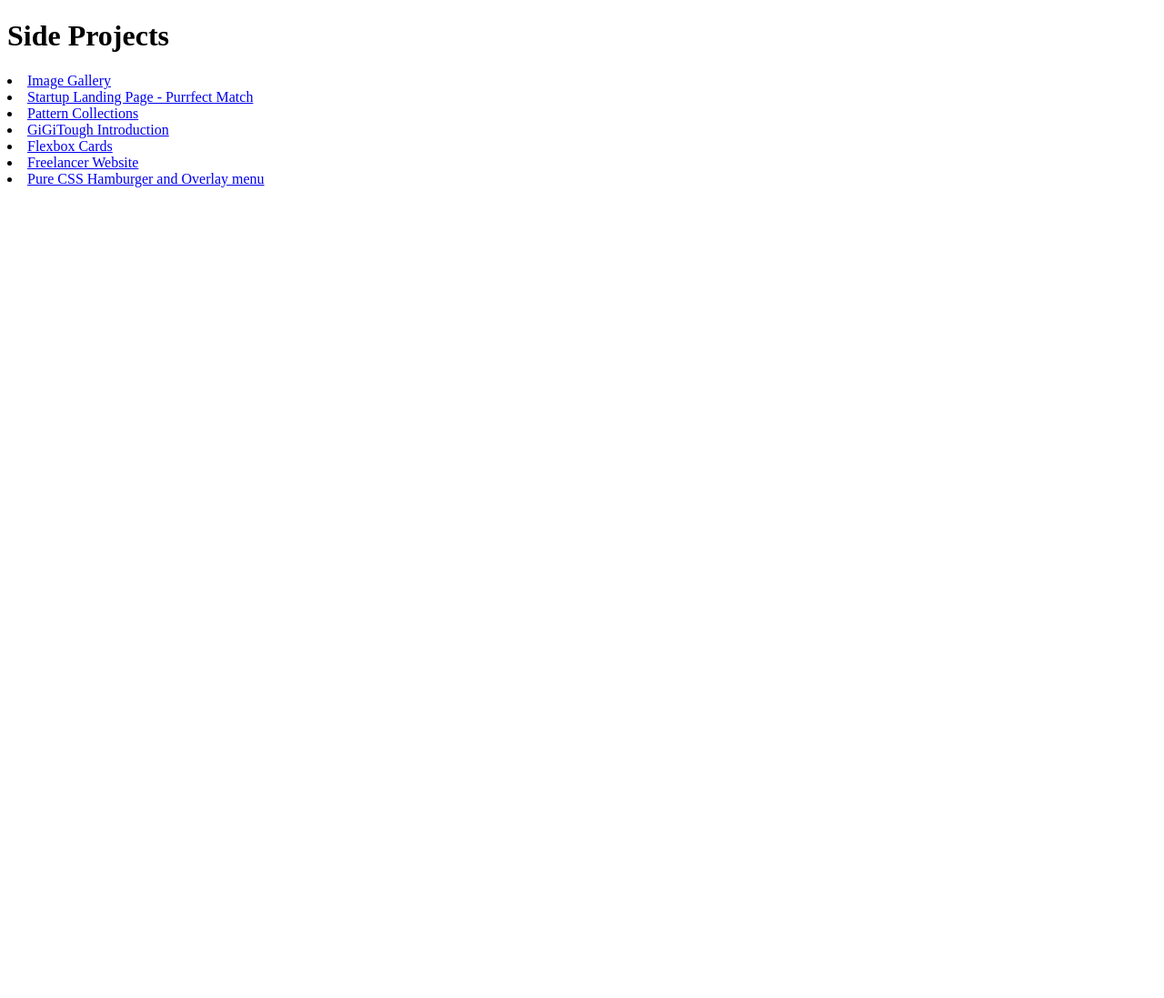
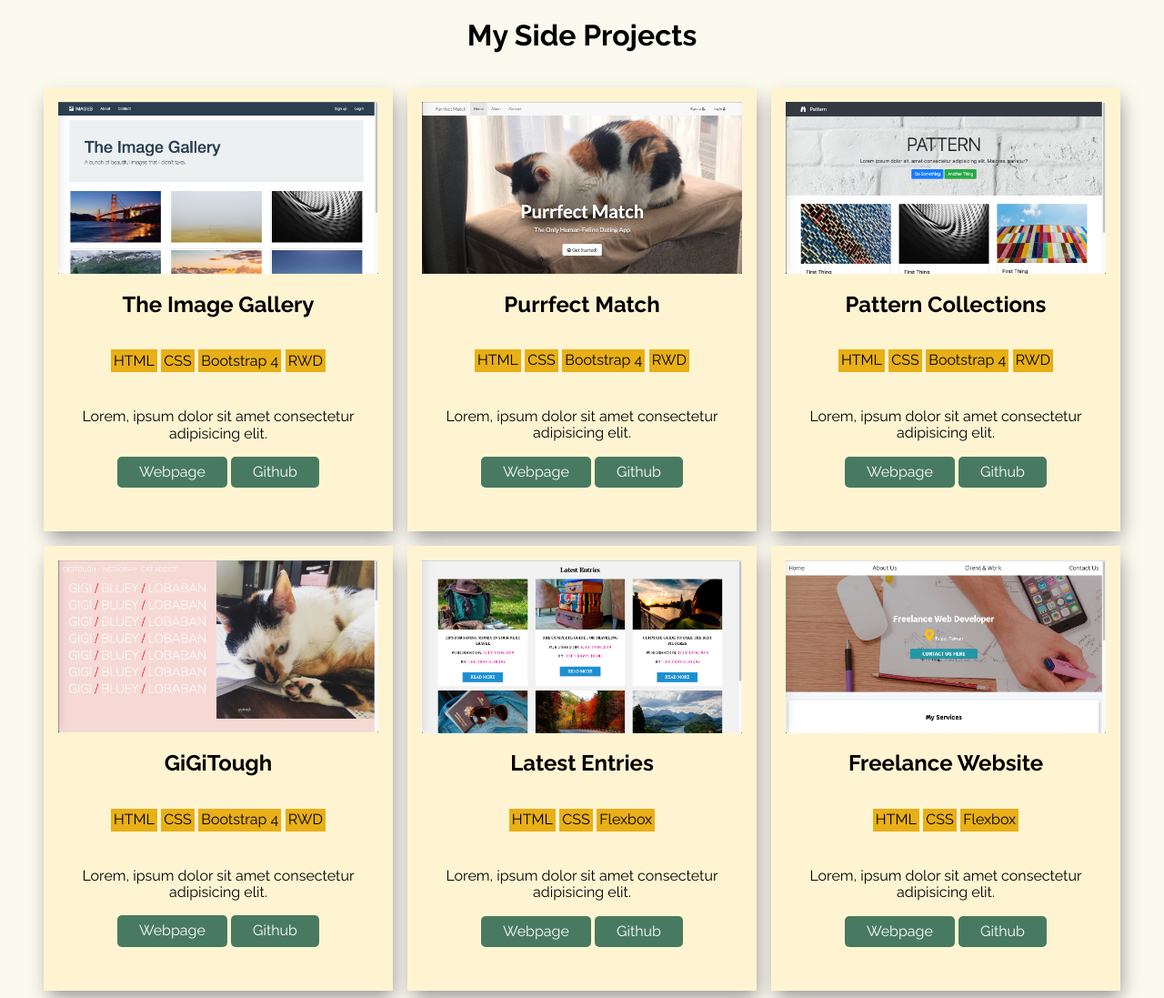
Before and after one commit to NathalieLu/side-projects, a plain HTML site: page index.html in a window 1280 px wide. Shown: the top 1097 px of the page at 91% size. Before the commit the page ends 800 px from the top, so only its background shows below. Drawn offline with nearby package versions, Linux system fonts and the light colour scheme.

Commit message:
update index and add imgs and style.css

```diff
--- a/index.html
+++ b/index.html
@@ -4,16 +4,122 @@
   <meta charset="UTF-8">
   <meta name="viewport" content="width=device-width, initial-scale=1.0">
   <title>Side Projects</title>
+  <link href="https://fonts.googleapis.com/css?family=Raleway:400,700&display=swap" rel="stylesheet">
+  <link rel="stylesheet" href="https://necolas.github.io/normalize.css/8.0.1/normalize.css">
+  <link rel="stylesheet" href="./style.css">
 </head>
 <body>
-  <h1>Side Projects</h1>
-  <li><a href="https://nathalielu.github.io/udemy_classassignments/Section7_Bootstrap/unit81_imagegallery.html">Image Gallery</a></li>
-  <li><a href="https://nathalielu.github.io/udemy_classassignments/Section7_Bootstrap/unit85_startuplanding.html">Startup Landing Page - Purrfect Match</a></li>
-  <li><a href="https://nathalielu.github.io/udemy_classassignments/Section9_Bootstrap4_Flexbox_Layout/unit103_Pattern_Project/index.html">Pattern Collections</a></li>
-  <li><a href="https://nathalielu.github.io/udemy_classassignments/Section9_Bootstrap4_Flexbox_Layout/unit106_museumofCats/index.html">GiGiTough Introduction</a></li>
-  <li><a href="https://nathalielu.github.io/flexbox-and-grid/section3-cards-flexbox/me/index.html
-    ">Flexbox Cards</a></li>
-  <li><a href="https://nathalielu.github.io/flexbox-and-grid/section4-freelancer-website/me/index.html">Freelancer Website</a></li>
-  <li><a href="./pureCSSHamburger/index.html">Pure CSS Hamburger and Overlay menu</a></li>
+
+  <div class="container">
+    <h1>My Side Projects</h1>
+    <div class="flex-container">
+      <div class="flexcard">
+        <img src="./imgs/theimagegallery.png" alt="">
+        <h2>The Image Gallery</h2>
+        <ul>
+          <li>HTML</li>
+          <li>CSS</li>
+          <li>Bootstrap 4</li>
+          <li>RWD</li>
+        </ul>
+        <p>Lorem, ipsum dolor sit amet consectetur adipisicing elit.</p>
+        <div>
+          <a class="button" href="https://nathalielu.github.io/udemy_classassignments/Section7_Bootstrap/unit81_imagegallery.html">Webpage</a>
+          <a class="button" href="">Github</a>
+        </div>
+      </div><!-- flexcard -->
+      <div class="flexcard">
+        <img src="./imgs/purrfectmatch.png" alt="">
+        <h2>Purrfect Match</h2>
+        <ul>
+          <li>HTML</li>
+          <li>CSS</li>
+          <li>Bootstrap 4</li>
+          <li>RWD</li>
+        </ul>
+        <p>Lorem, ipsum dolor sit amet consectetur adipisicing elit.</p>
+        <div class="flexa">
+          <a class="button" href="https://nathalielu.github.io/udemy_classassignments/Section7_Bootstrap/unit85_startuplanding.html">Webpage</a>
+          <a class="button" href="">Github</a>
+        </div>
+      </div><!-- flexcard -->
+      <div class="flexcard">
+        <img src="./imgs/pattern.png" alt="">
+        <h2>Pattern Collections</h2>
+        <ul>
+          <li>HTML</li>
+          <li>CSS</li>
+          <li>Bootstrap 4</li>
+          <li>RWD</li>
+        </ul>
+        <p>Lorem, ipsum dolor sit amet consectetur adipisicing elit.</p>
+        <div class="flexa">
+          <a class="button" href="https://nathalielu.github.io/udemy_classassignments/Section9_Bootstrap4_Flexbox_Layout/unit103_Pattern_Project/index.html">Webpage</a>
+          <a class="button" href="">Github</a>
+        </div>
+      </div><!-- flexcard -->
+      <div class="flexcard">
+        <img src="./imgs/gigitough.png" alt="">
+        <h2>GiGiTough</h2>
+        <ul>
+          <li>HTML</li>
+          <li>CSS</li>
+          <li>Bootstrap 4</li>
+          <li>RWD</li>
+        </ul>
+        <p>Lorem, ipsum dolor sit amet consectetur adipisicing elit.</p>
+        <div class="flexa">
+          <a class="button" href="https://nathalielu.github.io/udemy_classassignments/Section9_Bootstrap4_Flexbox_Layout/unit106_museumofCats/index.html">Webpage</a>
+          <a class="button" href="">Github</a>
+        </div>
+      </div><!-- flexcard -->
+      <div class="flexcard">
+        <img src="./imgs/lastentries.png" alt="">
+        <h2>Latest Entries</h2>
+        <ul>
+          <li>HTML</li>
+          <li>CSS</li>
+          <li>Flexbox</li>
+        </ul>
+        <p>Lorem, ipsum dolor sit amet consectetur adipisicing elit.</p>
+        <div class="flexa">
+          <a class="button" href="https://nathalielu.github.io/flexbox-and-grid/section3-cards-flexbox/me/index.html">Webpage</a>
+          <a class="button" href="">Github</a>
+        </div>
+      </div><!-- flexcard -->
+      <div class="flexcard">
+        <img src="./imgs/freelancerweb.png" alt="">
+        <h2>Freelance Website</h2>
+        <ul>
+          <li>HTML</li>
+          <li>CSS</li>
+          <li>Flexbox</li>
+        </ul>
+        <p>Lorem, ipsum dolor sit amet consectetur adipisicing elit.</p>
+        <div class="flexa">
+          <a class="button" href="https://nathalielu.github.io/flexbox-and-grid/section4-freelancer-website/me/index.html">Webpage</a>
+          <a class="button" href="">Github</a>
+        </div>
+      </div><!-- flexcard -->
+      <div class="flexcard">
+        <img src="./imgs/purecsshamburger.png" alt="">
+        <h2>Pure CSS Hamburger</h2>
+        <ul>
+          <li>HTML</li>
+          <li>CSS</li>
+          <li>Flexbox</li>
+          <li>CSS Animation</li>
+          <li>Transition</li>
+          <li>Transform</li>
+        </ul>
+        <p>Lorem, ipsum dolor sit amet consectetur adipisicing elit.</p>
+        <div class="flexa">
+          <a class="button" href="./pureCSSHamburger/index.html">Web</a>
+          <a class="button" href="">Github</a>
+        </div>
+      </div><!-- flexcard -->
+    </div><!-- flex-container -->
+  </div>
+
 </body>
 </html>
--- /dev/null
+++ b/style.css
@@ -0,0 +1,69 @@
+body {
+  /* box-sizing: border-box; */
+  background-color: rgb(252, 249, 238);
+  font-family: 'Raleway', sans-serif;
+}
+
+li {
+  list-style: none;
+  background-color: #E8AF17;
+  display: inline-block;
+  padding: 0.2rem;
+  border-radius: 0px;
+  margin-bottom: 0.5rem;
+}
+
+ul {
+  padding-left: 0;
+}
+
+img {
+  width: 100%;
+}
+
+.container {
+  max-width: 1200px;
+  margin: 0 auto;
+  text-align: center;
+}
+
+.flex-container {
+  display: flex;
+  flex-wrap: wrap;
+  justify-content: space-around;
+  align-items: center;
+}
+
+.flexcard {
+  flex: 0 0 calc(100% - 1rem);
+  display: flex;
+  flex-direction: column;
+  background-color: #FFF4D2;
+  padding: 1rem 1rem 3rem 1rem;
+  margin-top: 1rem;
+  -webkit-box-shadow: 3px 10px 20px -3px rgba(148,146,148,1);
+  -moz-box-shadow: 3px 10px 20px -3px rgba(148,146,148,1);
+  box-shadow: 3px 10px 20px -3px rgba(148,146,148,1);
+}
+
+.flexcard a {
+  background-color: #487A61;
+  flex: 0 0 50%;
+  text-decoration: none;
+  color: white;
+  padding: 0.5rem 1.5rem;
+  display: inline-block;
+  border-radius: 5px;
+}
+
+@media screen and (min-width: 576px) {
+  .flexcard {
+    flex: 0 0 calc(50% - 3rem);
+  }
+}
+
+@media screen and (min-width: 768px) {
+  .flexcard {
+    flex: 0 0 calc(33.3% - 3rem);
+  }
+}
```
Also changed, not shown: imgs/freelancerweb.png (added), imgs/gigitough.png (added), imgs/lastentries.png (added), imgs/pattern.png (added), imgs/purecsshamburger.png (added), imgs/purrfectmatch.png (added), imgs/theimagegallery.png (added).
